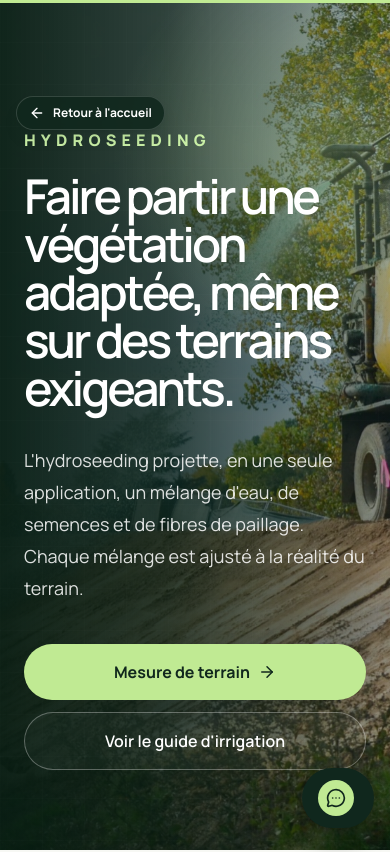
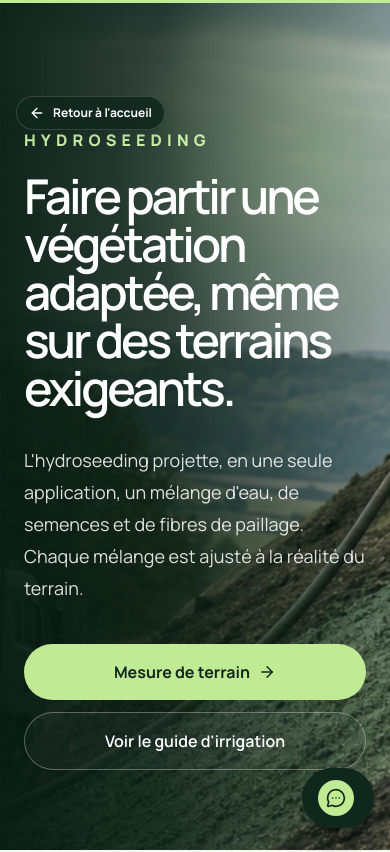
Before and after one commit to znnmpsj2tr-coder/hydrovert-solutions-2026, a Next.js app: page /hydroseeding in a window 390 px wide. Shown: the top 852 px of the page. Built offline with nearby package versions, Linux system fonts and the light colour scheme.

Commit message:
Ajouter deux héros 4K animés

```diff
--- a/app/components/InteractiveServiceHero.tsx
+++ b/app/components/InteractiveServiceHero.tsx
@@ -3,6 +3,7 @@
 import Image from "next/image";
 import Link from "next/link";
 import { ArrowRight, Move } from "lucide-react";
+import { motion, useReducedMotion } from "framer-motion";
 import { useRef, useState } from "react";
 import type { PointerEvent, ReactNode } from "react";
 
@@ -31,6 +32,7 @@ export default function InteractiveServiceHero({
   secondaryAction,
   aside,
 }: InteractiveServiceHeroProps) {
+  const reduceMotion = useReducedMotion();
   const heroRef = useRef<HTMLElement>(null);
   const dragStart = useRef<{ x: number; y: number; panX: number; panY: number } | null>(null);
   const [pan, setPan] = useState({ x: 0, y: 0 });
@@ -38,6 +40,7 @@ export default function InteractiveServiceHero({
   const [dragging, setDragging] = useState(false);
 
   const updateHover = (event: PointerEvent<HTMLElement>) => {
+    if (reduceMotion) return;
     const box = heroRef.current?.getBoundingClientRect();
     if (!box) return;
     setHover({
@@ -47,6 +50,7 @@ export default function InteractiveServiceHero({
   };
 
   const handlePointerDown = (event: PointerEvent<HTMLElement>) => {
+    if (reduceMotion || (event.target as HTMLElement).closest("a, button")) return;
     if (event.pointerType === "mouse" && event.button !== 0) return;
     event.currentTarget.setPointerCapture(event.pointerId);
     dragStart.current = { x: event.clientX, y: event.clientY, panX: pan.x, panY: pan.y };
@@ -74,7 +78,7 @@ export default function InteractiveServiceHero({
   return (
     <section
       ref={heroRef}
-      className="group relative isolate min-h-[680px] select-none overflow-hidden bg-[#10271d] px-6 pb-20 pt-32 text-white sm:min-h-[720px] sm:px-8 lg:min-h-[780px] lg:px-12 lg:pb-28 lg:pt-40"
+      className={`group relative isolate min-h-[680px] select-none overflow-hidden bg-[#10271d] px-6 pb-20 pt-32 text-white sm:min-h-[720px] sm:px-8 lg:min-h-[780px] lg:px-12 lg:pb-28 lg:pt-40 ${dragging ? "cursor-grabbing" : "cursor-grab"}`}
       onPointerDown={handlePointerDown}
       onPointerMove={handlePointerMove}
       onPointerUp={stopDragging}
@@ -84,33 +88,69 @@ export default function InteractiveServiceHero({
         stopDragging();
       }}
     >
-      <div
-        className="absolute -inset-10 transition-transform duration-500 ease-out motion-reduce:transition-none"
-        style={{ transform: `translate3d(${imageX}px, ${imageY}px, 0) scale(1.1)` }}
+      <motion.div
+        className="absolute -inset-10"
+        initial={reduceMotion ? false : { opacity: 0, scale: 1.17 }}
+        animate={{
+          opacity: 1,
+          x: reduceMotion ? 0 : imageX,
+          y: reduceMotion ? 0 : imageY,
+          scale: reduceMotion ? 1.1 : dragging ? 1.145 : 1.12,
+        }}
+        transition={{
+          opacity: { duration: 1.1, ease: "easeOut" },
+          scale: { duration: dragging ? 0.18 : 1.6, ease: "easeOut" },
+          x: { type: "spring", stiffness: 90, damping: 22, mass: 0.6 },
+          y: { type: "spring", stiffness: 90, damping: 22, mass: 0.6 },
+        }}
         aria-hidden="true"
       >
         <Image src={imageSrc} alt={imageAlt} fill priority sizes="100vw" className="object-cover object-center" />
-      </div>
+      </motion.div>
       <div className="absolute inset-0 bg-[linear-gradient(90deg,rgba(7,28,18,.96)_0%,rgba(7,28,18,.82)_43%,rgba(7,28,18,.35)_100%)]" />
       <div className="absolute inset-0 bg-[radial-gradient(circle_at_82%_18%,rgba(192,234,147,.24),transparent_27%)]" />
       <div className="pointer-events-none absolute inset-0 opacity-30 [background-image:linear-gradient(rgba(255,255,255,.04)_1px,transparent_1px),linear-gradient(90deg,rgba(255,255,255,.04)_1px,transparent_1px)] [background-size:42px_42px]" />
+      <motion.div
+        className="pointer-events-none absolute -top-1/2 h-[180%] w-40 rotate-[18deg] bg-gradient-to-r from-transparent via-white/[.06] to-transparent blur-xl"
+        initial={reduceMotion ? false : { left: "-25%" }}
+        animate={reduceMotion ? undefined : { left: "125%" }}
+        transition={{ duration: 4.8, delay: 1.1, ease: "easeInOut" }}
+      />
 
-      <div className="relative mx-auto grid max-w-7xl gap-12 lg:grid-cols-[1.15fr_.85fr] lg:items-end">
-        <div>
-          <p className="text-base font-extrabold uppercase tracking-[0.32em] text-[#c9efa6] sm:text-lg">{label}</p>
-          <h1 className="mt-5 max-w-5xl text-5xl font-semibold tracking-[-0.065em] sm:text-6xl lg:text-[6.3rem] lg:leading-[.91]">{title}</h1>
-          <p className="mt-8 max-w-2xl text-lg leading-8 text-white/85 sm:text-xl">{description}</p>
-          <div className="mt-10 flex flex-col gap-3 sm:flex-row">
+      <motion.div
+        className="relative mx-auto grid max-w-7xl gap-12 lg:grid-cols-[1.15fr_.85fr] lg:items-end"
+        initial={reduceMotion ? false : "hidden"}
+        animate="visible"
+        variants={{
+          hidden: {},
+          visible: { transition: { staggerChildren: 0.12, delayChildren: 0.2 } },
+        }}
+      >
+        <div className="cursor-default">
+          <motion.p variants={{ hidden: { opacity: 0, y: 18 }, visible: { opacity: 1, y: 0, transition: { duration: 0.65 } } }} className="text-base font-extrabold uppercase tracking-[0.32em] text-[#c9efa6] sm:text-lg">
+            {label}
+          </motion.p>
+          <motion.h1 variants={{ hidden: { opacity: 0, y: 34 }, visible: { opacity: 1, y: 0, transition: { duration: 0.85, ease: [0.16, 1, 0.3, 1] } } }} className="mt-5 max-w-5xl text-5xl font-semibold tracking-[-0.065em] sm:text-6xl lg:text-[6.3rem] lg:leading-[.91]">
+            {title}
+          </motion.h1>
+          <motion.p variants={{ hidden: { opacity: 0, y: 24 }, visible: { opacity: 1, y: 0, transition: { duration: 0.75 } } }} className="mt-8 max-w-2xl text-lg leading-8 text-white/85 sm:text-xl">
+            {description}
+          </motion.p>
+          <motion.div variants={{ hidden: { opacity: 0, y: 20 }, visible: { opacity: 1, y: 0, transition: { duration: 0.7 } } }} className="mt-10 flex flex-col gap-3 sm:flex-row">
             <Link href={primaryAction.href} className="inline-flex items-center justify-center gap-2 rounded-full bg-[#c0ea93] px-7 py-4 font-bold text-[#10271d] transition hover:scale-[1.03] hover:bg-white">
               {primaryAction.label} <ArrowRight size={18} />
             </Link>
             <Link href={secondaryAction.href} className="inline-flex items-center justify-center rounded-full border border-white/30 bg-white/[.03] px-7 py-4 font-semibold transition hover:bg-white/10">
               {secondaryAction.label}
             </Link>
-          </div>
+          </motion.div>
         </div>
-        {aside ? <div className="rounded-[2rem] border border-white/20 bg-[#10271d]/55 p-7 backdrop-blur-md sm:p-9">{aside}</div> : null}
-      </div>
+        {aside ? (
+          <motion.div variants={{ hidden: { opacity: 0, x: 36 }, visible: { opacity: 1, x: 0, transition: { duration: 0.8 } } }} className="cursor-default rounded-[2rem] border border-white/20 bg-[#10271d]/55 p-7 backdrop-blur-md sm:p-9">
+            {aside}
+          </motion.div>
+        ) : null}
+      </motion.div>
 
       <div className="absolute bottom-7 right-6 hidden items-center gap-2 rounded-full border border-white/15 bg-[#10271d]/65 px-4 py-2 text-xs font-semibold text-white/75 backdrop-blur md:flex lg:right-12">
         <Move size={15} className={dragging ? "text-[#c9efa6]" : ""} />
--- a/app/hydromulching/page.tsx
+++ b/app/hydromulching/page.tsx
@@ -22,7 +22,7 @@ export default function HydromulchingPage() {
         label="Hydromulching"
         title={<>Protéger le sol pendant que la végétation s&apos;installe.</>}
         description="L'hydromulching forme une couverture fibreuse projetée sur le terrain. Elle aide à limiter l'impact de la pluie, du vent et du dessèchement sur les surfaces sensibles."
-        imageSrc="/images/v4/hydroseeding-levee-detail-optimized.jpg"
+        imageSrc="/images/v4/hydromulching-hero-ai-4k.jpg"
         imageAlt="Application hydraulique sur un talus exposé"
         primaryAction={{ href: "/terrain", label: "Mesure de terrain" }}
         secondaryAction={{ href: "/hydroseeding", label: "Voir l'hydroseeding" }}
--- a/app/hydroseeding/page.tsx
+++ b/app/hydroseeding/page.tsx
@@ -21,7 +21,7 @@ export default function HydroseedingPage() {
         label="Hydroseeding"
         title={<>Faire partir une végétation adaptée, même sur des terrains exigeants.</>}
         description="L'hydroseeding projette, en une seule application, un mélange d'eau, de semences et de fibres de paillage. Chaque mélange est ajusté à la réalité du terrain."
-        imageSrc="/images/v4/hydroseeding-levee-wide-optimized.jpg"
+        imageSrc="/images/v4/hydroseeding-hero-ai-4k.jpg"
         imageAlt="Camion d'hydroseeding intervenant sur un talus"
         primaryAction={{ href: "/terrain", label: "Mesure de terrain" }}
         secondaryAction={{ href: "/guide-irrigation", label: "Voir le guide d'irrigation" }}
```
Also changed, not shown: public/images/v4/hydroseeding-hero-ai-4k.jpg (added), 1 other file (tests, documents, lock files or other folders).
